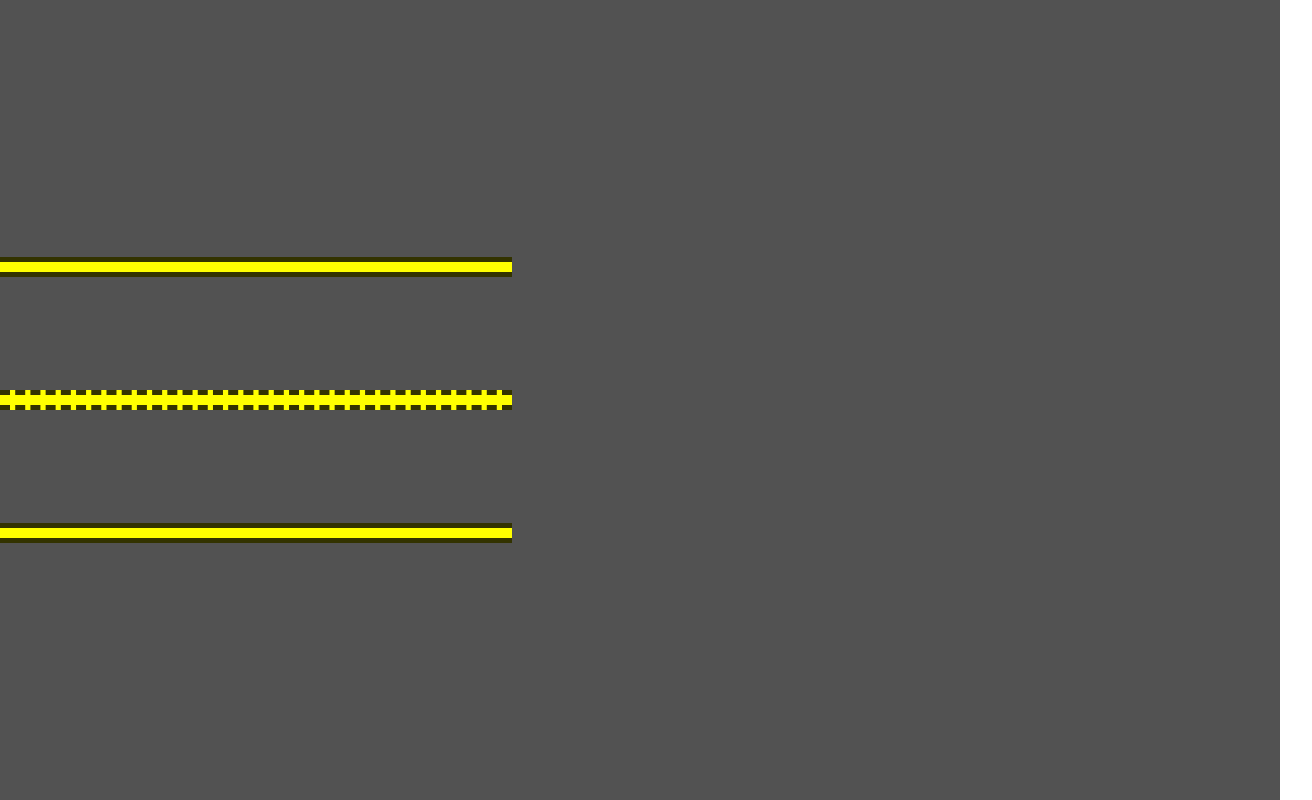
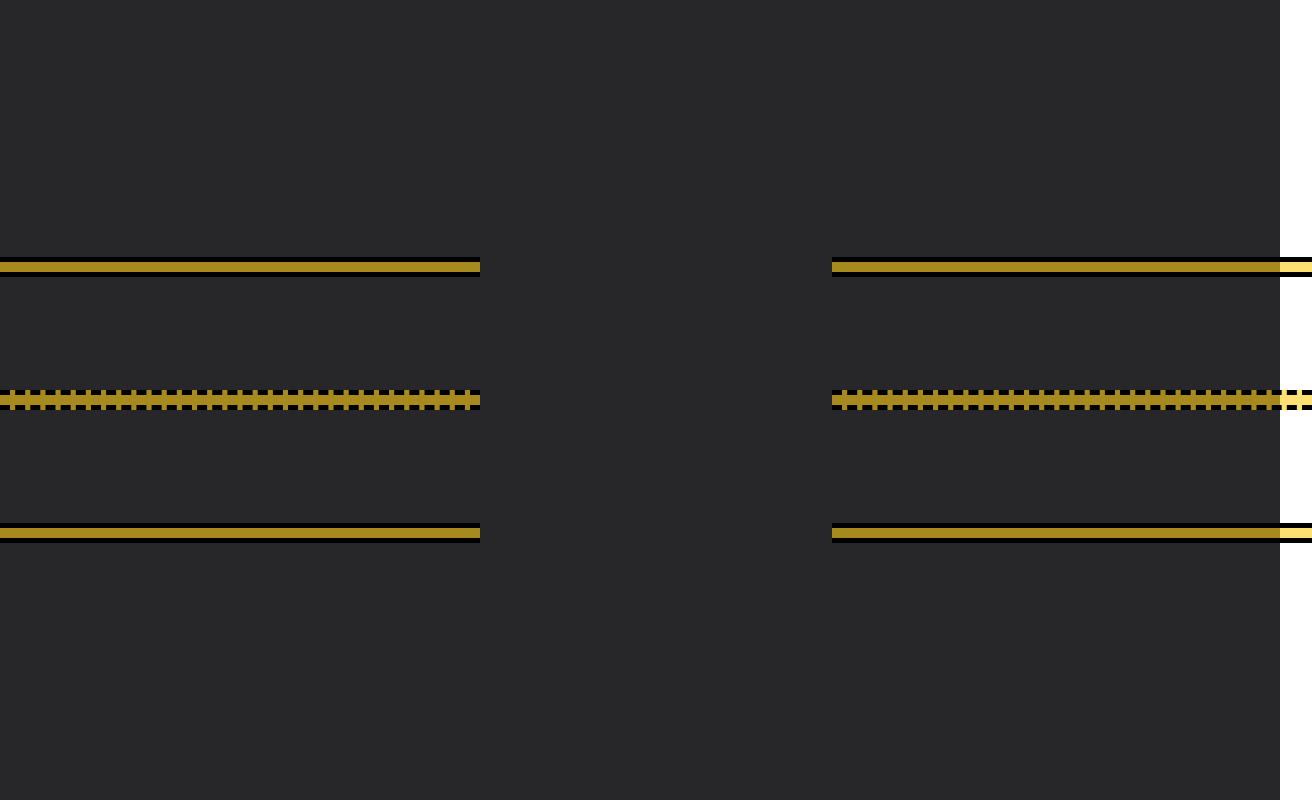
Before and after one commit to iamFear/semaforizalo, a website: page index.html in a window 1280 px wide. Shown: the whole page, 1312 px wide, since content can reach past the window. Drawn offline with Linux system fonts and the light colour scheme.

Commit message:
x-axis street lines done; code was reduced and optimized (focus on using general classes); colors were changed for better UX.

```diff
--- a/index.html
+++ b/index.html
@@ -1,9 +1,9 @@
 <!DOCTYPE html>
 <html lang="en">
   <head>
-  <meta charset="UTF-8">
-  <meta name="viewport" content="width=device-width, initial-scale=1.0">
-  <link rel="stylesheet" href="styles.css">
+    <meta charset="UTF-8" />
+    <meta name="viewport" content="width=device-width, initial-scale=1.0" />
+    <link rel="stylesheet" href="styles.css" />
     <!-- We use defer when the functionality relies on the DOM, and async when it doesn't rely on it an can run in the background -->
     <script src="script.js" defer></script>
 
@@ -11,9 +11,15 @@
   </head>
   <body>
     <div class="main">
-    <div class="line line-y--top"></div>
-    <div class="line line-y--bottom"></div>
-    <div class="line line-y--middle"></div>
+      <!-- Street Lines Left -->
+      <div class="line line-x--top"></div>
+      <div class="line line-x--middle"></div>
+      <div class="line line-x--bottom"></div>
+
+      <!-- Street Lines Right -->
+      <div class="line line-right line-x--top"></div>
+      <div class="line line-right line-x--middle"></div>
+      <div class="line line-right line-x--bottom"></div>
     </div>
   </body>
 </html>
--- a/styles.css
+++ b/styles.css
@@ -11,18 +11,16 @@ html {
   color: #eee;
 }
 
-h1 {
-  color: red;
-}
-
+/* Application Container */
 .main {
   position: relative;
   width: 100vw;
   height: 100vh;
 
-  background-color: #525252;
+  background-color: #27272a;
 }
 
+/* General lines styling */
 .line {
   /* Position */
   position: absolute;
@@ -30,24 +28,29 @@ h1 {
 
   /* Sizes */
   padding: 5px;
-  width: 40vw;
+  width: 37.5vw;
 
   /* Aesthetic */
-  background-color: yellow;
-  border-top: 5px solid rgba(0, 0, 0, 0.8);
-  border-bottom: 5px solid rgba(0, 0, 0, 0.8);
+  background-color: rgba(250, 204, 21, 0.6);
+  border-top: 5px solid rgba(0, 0, 0);
+  border-bottom: 5px solid rgba(0, 0, 0);
 }
 
-.line-y--top {
-  top: calc(100vh/3);
+.line-x--top {
+  top: calc(100vh / 3);
 }
 
-.line-y--bottom {
-  top: calc((100vh/3)*2);
+.line-x--bottom {
+  top: calc((100vh / 3) * 2);
 }
 
-.line-y--middle {
-  top: calc(100vh/2);
-  border-top: 5px dashed rgba(0, 0, 0, 0.8);
-  border-bottom: 5px dashed rgba(0, 0, 0, 0.8);
+.line-x--middle {
+  top: calc(100vh / 2);
+  border-top: 5px dashed rgba(0, 0, 0);
+  border-bottom: 5px dashed rgba(0, 0, 0);
 }
+
+/* Right lines styling */
+.line-right {
+  left: 65vw;
+}
```
Lines whose indentation alone changed are shown as unchanged.
